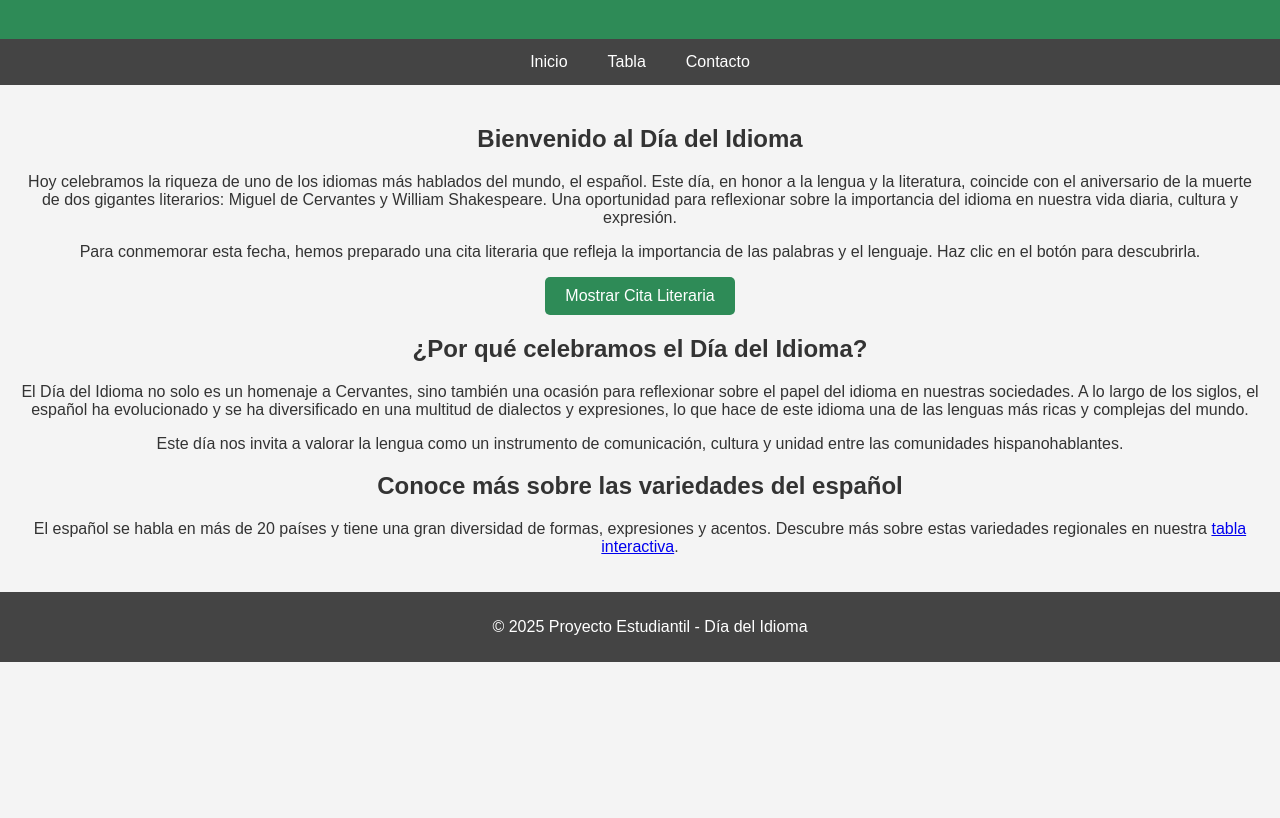
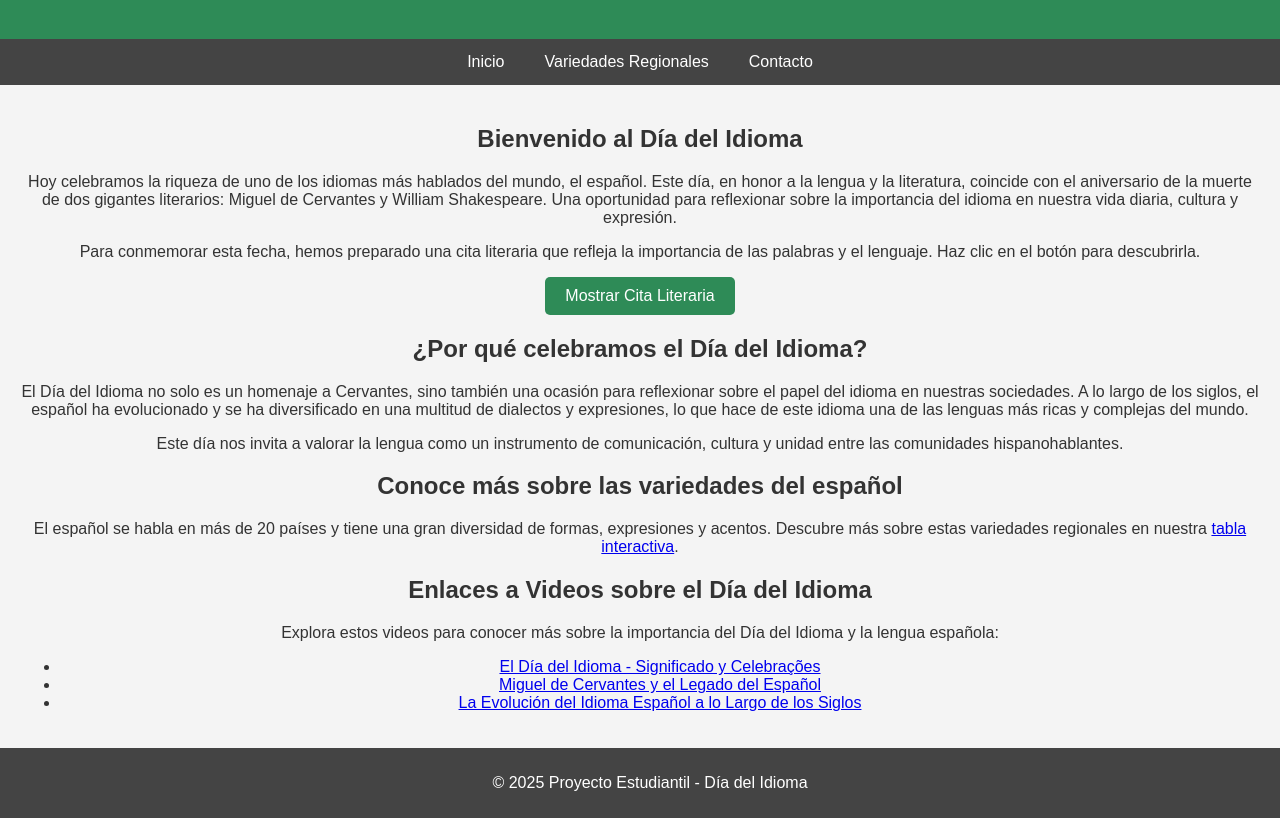
Before and after one commit to angelbull/idioma-dia, a plain HTML site: page index.html in a window 1280 px wide. Shown: the part 81-899 px from the top of the page. Before the commit the page ends 800 px from the top, so only its background shows below. Drawn offline with Linux system fonts and the light colour scheme; files whose address does not match are found by name.

Commit message:
Update index.html

```diff
--- a/index.html
+++ b/index.html
@@ -17,7 +17,7 @@
     <nav>
         <ul>
             <li><a href="index.html">Inicio</a></li>
-            <li><a href="Tabla.html">Tabla</a></li>
+            <li><a href="Tabla.html">Variedades Regionales</a></li>
             <li><a href="Contacto.html">Contacto</a></li>
         </ul>
     </nav>
@@ -41,6 +41,17 @@
             <h2>Conoce más sobre las variedades del español</h2>
             <p>El español se habla en más de 20 países y tiene una gran diversidad de formas, expresiones y acentos. Descubre más sobre estas variedades regionales en nuestra <a href="Tabla.html">tabla interactiva</a>.</p>
         </section>
+
+        <!-- Sección de Videos sobre el Día del Idioma -->
+        <section>
+            <h2>Enlaces a Videos sobre el Día del Idioma</h2>
+            <p>Explora estos videos para conocer más sobre la importancia del Día del Idioma y la lengua española:</p>
+            <ul>
+                <li><a href="https://www.youtube.com/watch?v=GfMHLUjxMj4" target="_blank">El Día del Idioma - Significado y Celebrações</a></li>
+                <li><a href="https://www.youtube.com/watch?v=cHHzH2NEpks" target="_blank">Miguel de Cervantes y el Legado del Español</a></li>
+                <li><a href="https://www.youtube.com/watch?v=eXJdmZTqxk4" target="_blank">La Evolución del Idioma Español a lo Largo de los Siglos</a></li>
+            </ul>
+        </section>
     </main>
 
     <footer>
```
